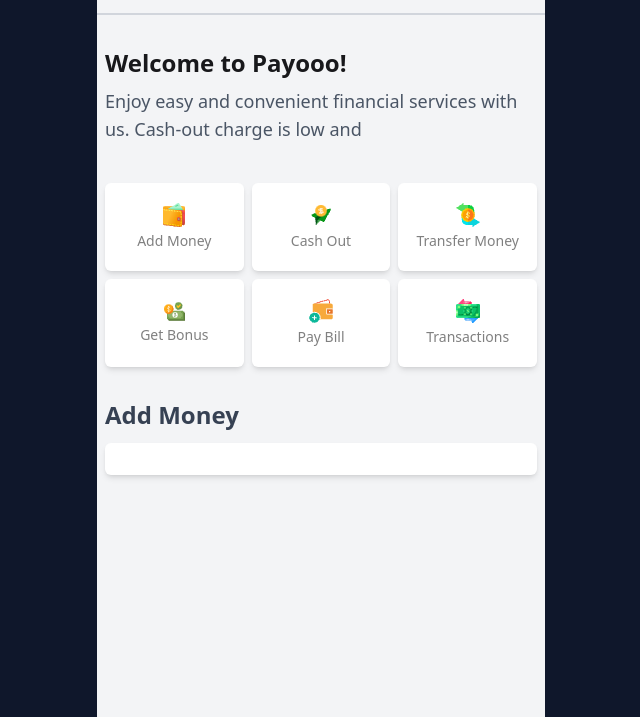
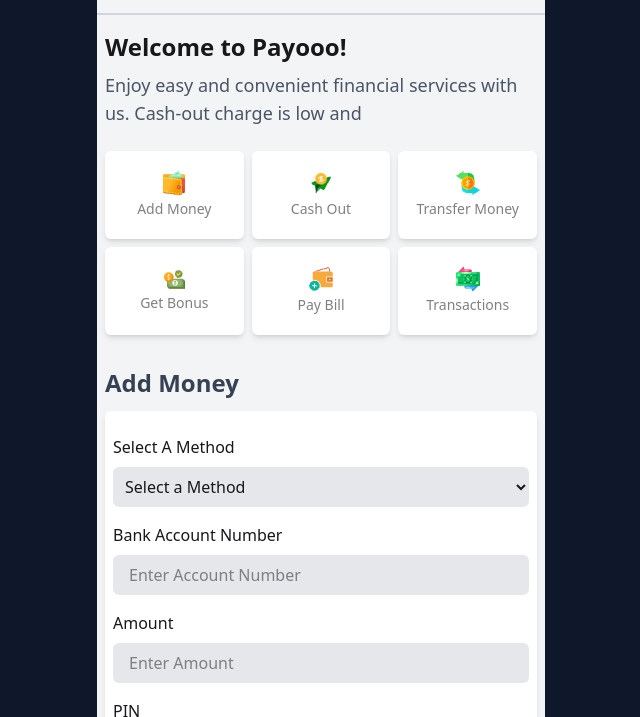
Before and after one commit to infapk02/payooo-mobile-banking-syestem, a plain HTML site: page main.html in a window 1280 px wide. Shown: the part 83-800 px from the top of the page, without its empty margins (319-959 px from the left). Drawn offline with nearby package versions, Linux system fonts and the light colour scheme.

Commit message:
complete add money from design

```diff
--- a/main.html
+++ b/main.html
@@ -20,8 +20,10 @@
     <link rel="stylesheet" href="./style.css" />
   </head>
   <body>
-    <main class="w-full min-h-screen bg-slate-900">
-      <section class="max-w-md min-h-screen bg-gray-100 mx-auto">
+    <main class="w-full h-screen overflow-hidden bg-slate-900">
+      <section
+        class="max-w-md h-screen overflow-x-hidden overflow-y-scroll bg-gray-100 mx-auto hide-scrollbar"
+      >
         <nav
           class="flex justify-between items-center p-4 border-b-2 border-gray-300"
         >
@@ -53,7 +55,7 @@
         </nav>
 
         <!-- welcome text box -->
-        <div class="py-8 p-2">
+        <div class="py-4 p-2">
           <h1 class="text-2xl font-semibold">Welcome to Payooo!</h1>
           <p class="text-lg text-gray-600 mt-2">
             Enjoy easy and convenient financial services with us. Cash-out
@@ -118,19 +120,65 @@
             add money
           </h2>
           <div
-            class="px-2 py-4 w-full h-fit bg-white rounded-md shadow-md mt-3"
+            class="px-2 py-6 w-full h-fit bg-white rounded-md shadow-md mt-3"
           >
-            <form>
+            <form class="w-full space-y-4">
               <!-- select input -->
-              <div></div>
-              <!-- account input -->
-              <div></div>
+              <div class="w-full flex flex-col space-y-2">
+                <label for="selectMethod" class="capitalize"
+                  >Select a method</label
+                >
+                <select
+                  name="selectMethod"
+                  id="selectMethod"
+                  class="w-full p-2 rounded-md bg-gray-200 border-0 focus:border-0 focus:outline-0"
+                >
+                  <option class="capitalize">Select a Method</option>
+                  <option class="capitalize" value="Bkash">Bkash</option>
+                  <option class="capitalize" value="Nagad">Nagad</option>
+                  <option class="capitalize" value="DBBL">DBBL</option>
+                  <option class="capitalize" value="Ucash">Ucash</option>
+                  <option class="capitalize" value="Fast Pay">Fast Pay</option>
+                </select>
+              </div>
+              <!-- account number -->
+              <div class="w-full h-fit flex flex-col space-y-2">
+                <label for="bankAccountNumber">Bank Account Number</label>
+                <input
+                  id="bankAccountNumber"
+                  type="number"
+                  maxlength="11"
+                  placeholder="Enter Account Number"
+                  class="p-2 bg-gray-200 focus:outline-0 border-0 ps-4 rounded-md"
+                />
+              </div>
               <!-- amount input -->
-              <div></div>
+              <div class="w-full h-fit flex flex-col space-y-2">
+                <label for="amount">Amount</label>
+                <input
+                  id="amount"
+                  type="number"
+                  placeholder="Enter Amount"
+                  class="p-2 bg-gray-200 focus:outline-0 border-0 ps-4 rounded-md"
+                />
+              </div>
               <!-- pin input -->
-              <div></div>
+              <div class="w-full h-fit flex flex-col space-y-2">
+                <label for="pin">PIN</label>
+                <input
+                  id="pin"
+                  type="number"
+                  maxlength="4"
+                  placeholder="Enter PIN"
+                  class="p-2 bg-gray-200 focus:outline-0 border-0 ps-4 rounded-md"
+                />
+              </div>
               <!-- add btn -->
-              <div></div>
+              <button
+                class="btn bg-blue-500 w-full mt-6 text-white font-medium text-lg"
+              >
+                Add Money
+              </button>
             </form>
           </div>
         </div>
--- a/style.css
+++ b/style.css
@@ -27,3 +27,12 @@
 .box:hover p {
   color: rgba(0, 110, 255, 0.503);
 }
+
+.hide-scrollbar {
+  -ms-overflow-style: none; /* IE & Edge */
+  scrollbar-width: none; /* Firefox */
+}
+
+.hide-scrollbar::-webkit-scrollbar {
+  display: none; /* Chrome, Safari */
+}
```
